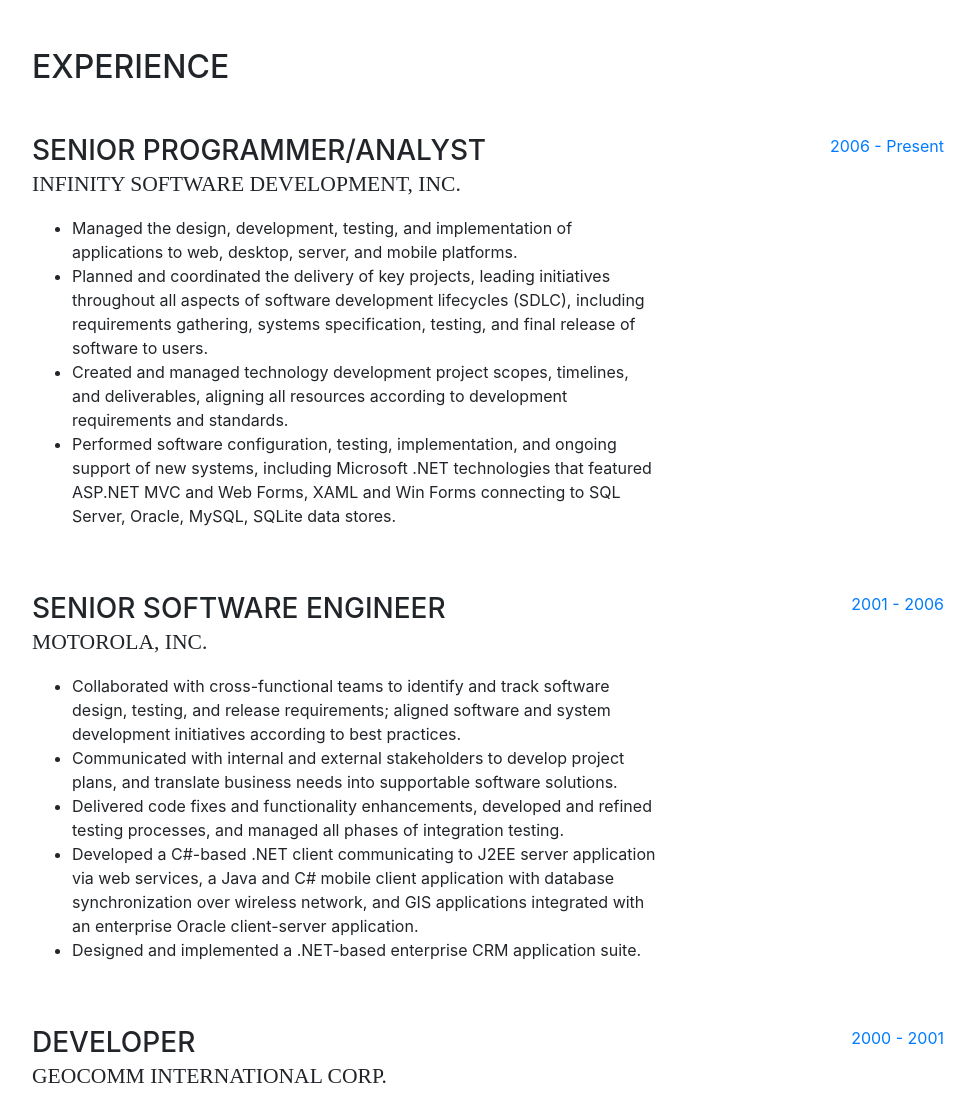
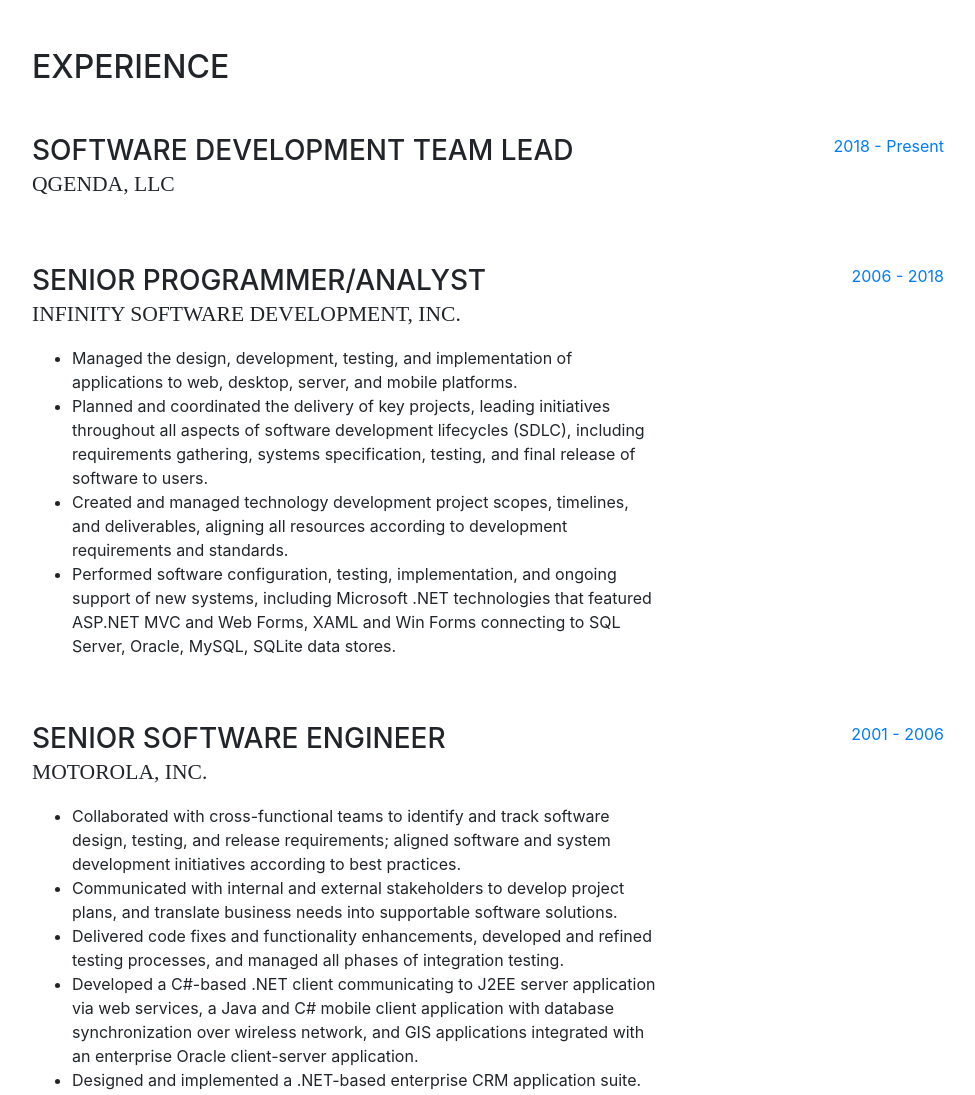
Before and after one commit to marcrobards/resume, a website with bundled scripts: page index.html in a window 1280 px wide. Shown: the part 800-1895 px from the top of the page, without its empty margins (288-1263 px from the left). Built offline with nearby package versions, Linux system fonts and the light colour scheme; a web font is replaced by a local one.

Commit message:
updated for current info

```diff
--- a/index.html
+++ b/index.html
@@ -70,7 +70,7 @@
           <h1 class="mb-0">Marc
             <span class="text-primary">Robards</span>
           </h1>
-          <div class="subheading mb-5">2350 Phillips Rd Apt 4107 · Tallahassee, FL 32308 · (850) 339-4026 ·
+          <div class="subheading mb-5">1445 Monroe Drive NE APT D3 · Atlanta, GA 30324 · (850) 339-4026 ·
             <a href="mailto:marc@robards.org">marc@robards.org</a>
           </div>
           <p>Software Developer with strong experience leading and supporting the design, development, and implementation of innovative software applications.</p>
@@ -127,6 +127,26 @@
 
           <div class="resume-item d-flex flex-column flex-md-row mb-5">
             <div class="resume-content mr-auto">
+              <h3 class="mb-0">Software Development Team Lead</h3>
+              <div class="subheading mb-3">QGenda, LLC</div>
+              <p>
+               <!--
+                <ul>
+                  <li>Managed the design, development, testing, and implementation of applications to web, desktop, server, and mobile platforms.</li>
+                  <li>Planned and coordinated the delivery of key projects, leading initiatives throughout all aspects of software development lifecycles (SDLC), including requirements gathering, systems specification, testing, and final release of software to users. </li>
+                  <li>Created and managed technology development project scopes, timelines, and deliverables, aligning all resources according to development requirements and standards.</li>
+                  <li>Performed software configuration, testing, implementation, and ongoing support of new systems, including Microsoft .NET technologies that featured ASP.NET MVC and Web Forms, XAML and Win Forms connecting to SQL Server, Oracle, MySQL, SQLite data stores.</li>
+                </ul>
+              -->
+              </p>
+            </div>
+            <div class="resume-date text-md-right">
+              <span class="text-primary">2018 - Present</span>
+            </div>
+          </div>
+
+          <div class="resume-item d-flex flex-column flex-md-row mb-5">
+            <div class="resume-content mr-auto">
               <h3 class="mb-0">Senior Programmer/Analyst</h3>
               <div class="subheading mb-3">Infinity Software Development, Inc.</div>
               <p>
@@ -139,7 +159,7 @@
               </p>
             </div>
             <div class="resume-date text-md-right">
-              <span class="text-primary">2006 - Present</span>
+              <span class="text-primary">2006 - 2018</span>
             </div>
           </div>
 
@@ -282,7 +302,7 @@
           <ul class="fa-ul">
             <li>
               <i class="fa-li fa fa-check"></i>
-              Agile, SCRUMM, Waterfall
+              Agile, Scrum, Waterfall
             </li>
             <li>
               <i class="fa-li fa fa-check"></i>
```
